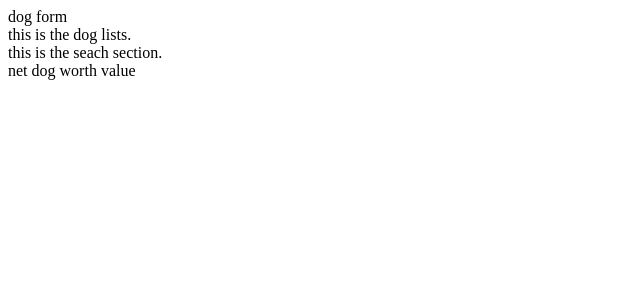
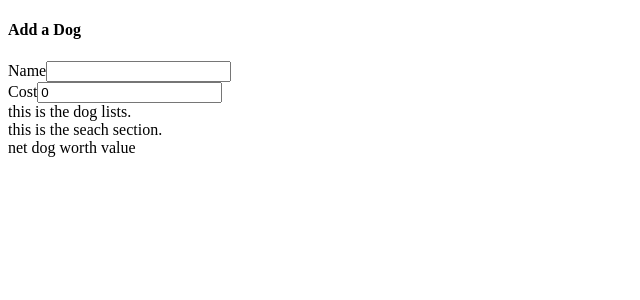
Before and after one commit to bishalkunwar/HandsOnReact, a React (Create React App) app in the folder reduxapp/: page / in a window 1280 px wide. Shown: the top 300 px of the page, without its empty margins (0-640 px from the left). Built offline with nearby package versions, Linux system fonts and the light colour scheme.

Commit message:
Created the Store and Slices and going on with the form for dog name and cost creation to list on the UI

```diff
--- a/reduxapp/src/Components/DogForm.js
+++ b/reduxapp/src/Components/DogForm.js
@@ -1,8 +1,41 @@
+import { useDispatch, useSelector } from "react-redux";
+import { changeCost, changeName } from "../store";
+
 
 export default function DogForm(){
+
+    const dispatch = useDispatch();
+    const {name, cost} = useSelector((state)=> {
+        return{
+            name: state.form.name,
+            cost: state.form.cost,
+        }
+    })
+
+    const handleNameChange = (event) => {
+       dispatch(changeName(event.target.value));
+    };
+
+    const handleCostChange = (event) => {
+       const dogCost = parseInt(event.target.value) || 0
+       dispatch(changeCost(dogCost))
+    }
+
     return(
-        <div>
-            dog form
+        <div className="dog-form panel">
+        <h4 className="subtitle is-3">Add a Dog</h4>
+        <form>
+            <div className="field-group">
+                <div className="field">
+                    <label className="label">Name</label>
+                    <input className="input is-expanded" value={name} onChange={handleNameChange} />
+                </div>
+                <div className="field">
+                    <label className="label">Cost</label>
+                    <input className="input is-expanded" value={cost || 0} onChange={handleCostChange}/>
+                </div>
+            </div>
+        </form>
         </div>
     );
 };
--- a/reduxapp/src/index.js
+++ b/reduxapp/src/index.js
@@ -1,10 +1,14 @@
 import React from 'react';
 import ReactDOM from 'react-dom/client';
 import App from './App';
+import { Provider } from 'react-redux';
+import {store} from './store/index';
 
 const root = ReactDOM.createRoot(document.getElementById('root'));
 root.render(
   <React.StrictMode>
-    <App />
+    <Provider store={store}>
+      <App />
+    </Provider>
   </React.StrictMode>
 );
--- /dev/null
+++ b/reduxapp/src/store/index.js
@@ -0,0 +1,15 @@
+
+import {configureStore} from '@reduxjs/toolkit';
+import { dogReducer, addDog, removeDog, changeSearchTerm } from './slices/dogSlice';
+import { formReducer, changeName, changeCost } from './slices/formSlice';
+
+const store = configureStore({
+    reducer: {
+        dogs: dogReducer,
+        form: formReducer
+    }
+});
+
+export {
+    store, changeName, changeCost, addDog, removeDog, changeSearchTerm
+}
--- /dev/null
+++ b/reduxapp/src/store/slices/dogSlice.js
@@ -0,0 +1,34 @@
+import {createSlice, nanoid} from "@reduxjs/toolkit";
+
+const dogSlice = createSlice({
+    name: 'dogs',
+    initialState: {
+        searchTerm: '',
+        dogs: []
+    },
+
+    reducers: {
+        changeSearchTerm(state, action){
+            state.searchTerm = action.payload;
+        },
+        addDog(state, action){
+            state.dogs.push({
+                name: action.payload.name,
+                cost: action.payload.cost,
+                id: nanoid(),
+            });
+        },
+        removeDog(state, action){
+            const dogToDelete = state.dogs.filter((dog)=> {
+                return dog.id !== action.payload;
+            });
+
+            state.dogs = dogToDelete;
+        },
+
+    },
+});
+
+
+export const {changeSearchTerm, addDog, removeDog} = dogSlice.actions;
+export const dogReducer = dogSlice.reducer;
--- /dev/null
+++ b/reduxapp/src/store/slices/formSlice.js
@@ -0,0 +1,22 @@
+
+import {createSlice} from "@reduxjs/toolkit";
+
+
+const formSlice = createSlice({
+    name: "form",
+    initialState: {
+        name: '',
+        cost: 0,
+    },
+    reducers: {
+        changeName(state, action){
+            state.name = action.payload;
+        },
+        changeCost(state, action){
+            state.cost = action.payload;
+        }
+    }
+})
+
+export const {changeName, changeCost} = formSlice.actions;
+export const formReducer = formSlice.reducer;
```
